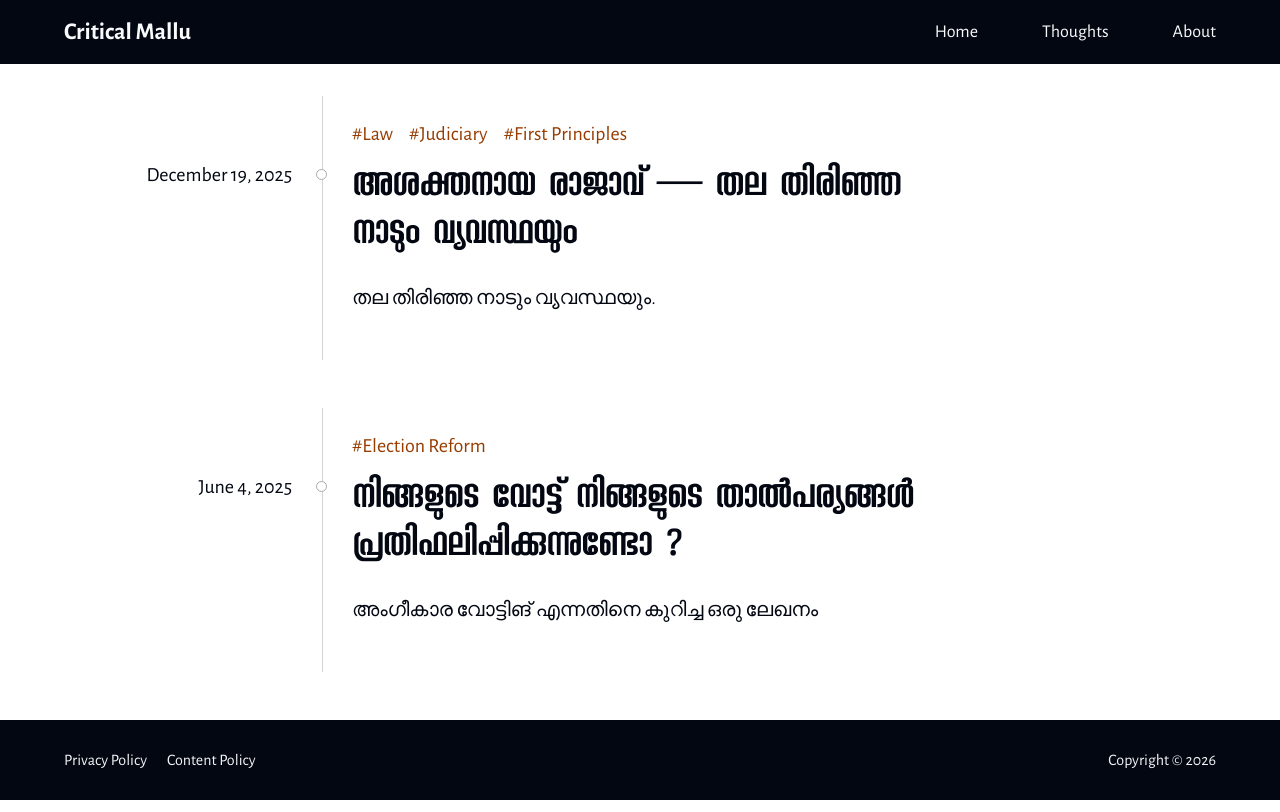
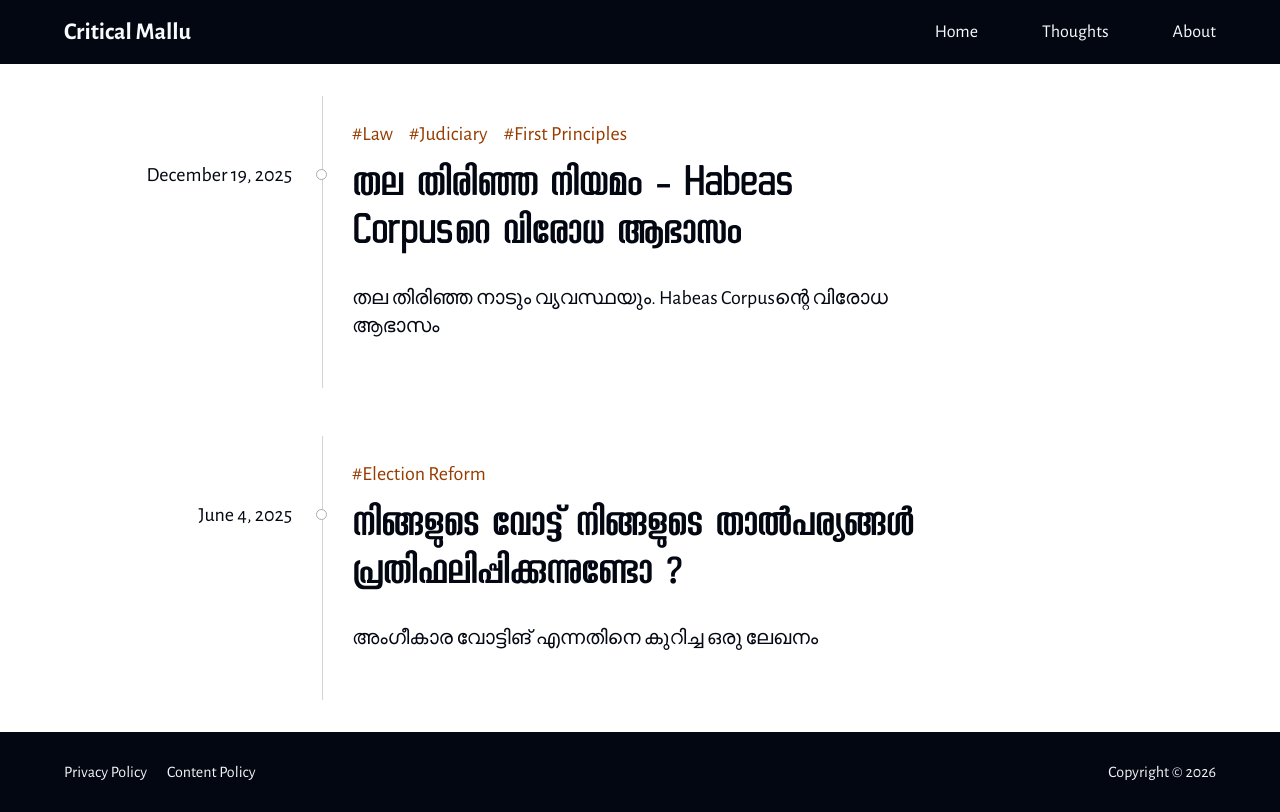
Before and after one commit to SabareeshNv/malayalam-blog, an Astro site: page / in a window 1280 px wide. Built offline with nearby package versions, Linux system fonts and the light colour scheme; Astro itself is replaced by a stand-in of ours; a web font is replaced by a local one.

Commit message:
title edit

```diff
--- a/src/content/post/thala-thirinja-niyamam/index.md
+++ b/src/content/post/thala-thirinja-niyamam/index.md
@@ -1,10 +1,10 @@
 ---
-title: അശക്തനായ രാജാവ് — തല തിരിഞ്ഞ നാടും വ്യവസ്ഥയും
-description: തല തിരിഞ്ഞ നാടും വ്യവസ്ഥയും.
-summary: തല തിരിഞ്ഞ നാടും വ്യവസ്ഥയും.
+title: തല തിരിഞ്ഞ നിയമം - Habeas Corpusറെ വിരോധ ആഭാസം
+description: തല തിരിഞ്ഞ നാടും വ്യവസ്ഥയും. Habeas Corpusന്റെ വിരോധ ആഭാസം
+summary: തല തിരിഞ്ഞ നാടും വ്യവസ്ഥയും. Habeas Corpusന്റെ വിരോധ ആഭാസം
 pubDate: "2025-12-19"
 tags: ["Law", "Judiciary", "First Principles"]
-slug: thala-thirinja-niyamam
+slug: habeas-corpus-absurdity
 ---
 
 ഒരിടത്തൊരിടത്തൊരു രാജാവുണ്ടായിരുന്നു — ശക്തനായ നീതിമാനായ ഒരു രാജാവ്. നാട്ടിലെ ഏറ്റവും വലിയ കുറ്റവാളികൾക്ക് വധശിക്ഷ പോലും വിധിക്കാനുള്ള പൂർണ്ണ അധികാരം രാജാവിന് ഉണ്ടായിരുന്നു. എന്നാൽ വിചിത്രമെന്നു പറയട്ടെ, അന്യായമായി തടങ്കിലാക്കപ്പെട്ട ഒരാളെ ജീവനോടെ തന്റെ മുന്നിൽ ഹാജരാക്കാൻ കൽപ്പിക്കാനുള്ള അധികാരം (Habeas Corpus) രാജാവിന് ഉണ്ടായിരുന്നില്ല. അതായത് തന്റെ പ്രജയുടെ ജീവൻ പോലും അവസാനിപ്പിക്കാനുള്ള അധികാരം കൈവശമുണ്ടായിരിക്കുമ്പോഴും, തന്റെ പ്രജകളുടെ ജീവനും സ്വാതന്ത്ര്യവും സംരക്ഷിക്കാനുള്ള അധികാരം കൈയ്യിൽ ഇല്ലാത്ത അവസ്ഥയാണ് നമ്മുടെ രാജാവിന്. ഇതേത് തലതിരിഞ്ഞ നാടും നിയമ സംവിധാനവും എന്നാണ് ചിന്തിക്കുന്നതെങ്കിൽ  — ആ നാടാണ് നമ്മുടെ ഇന്ത്യ, നമ്മുടെ ഇന്ത്യൻ നിയമമാണ് ആ നിയമ സംവിധാനം.
```
